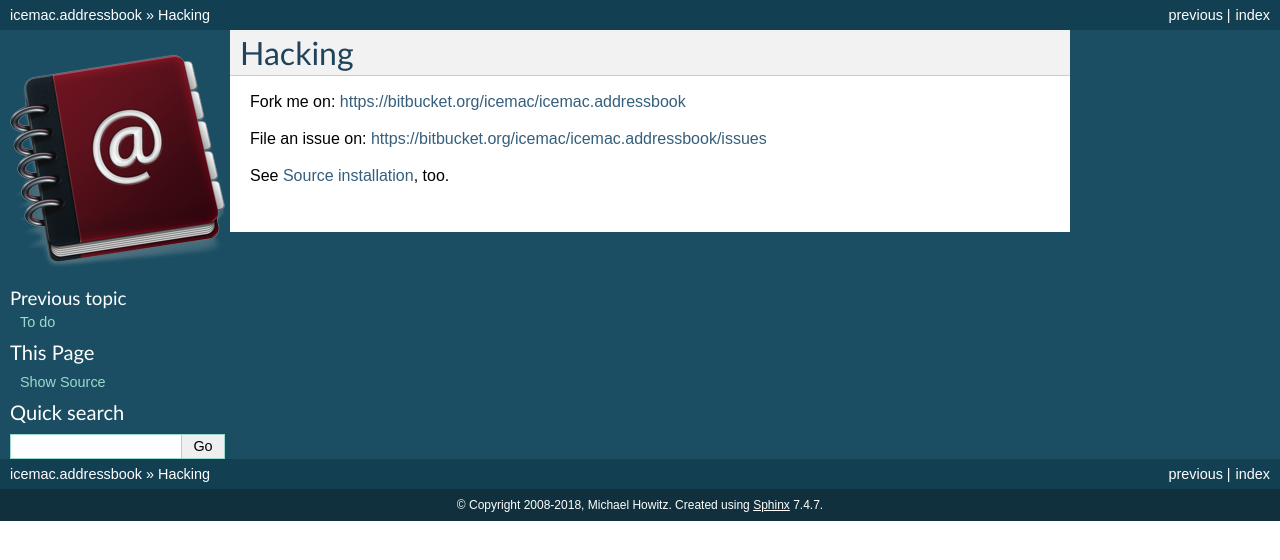
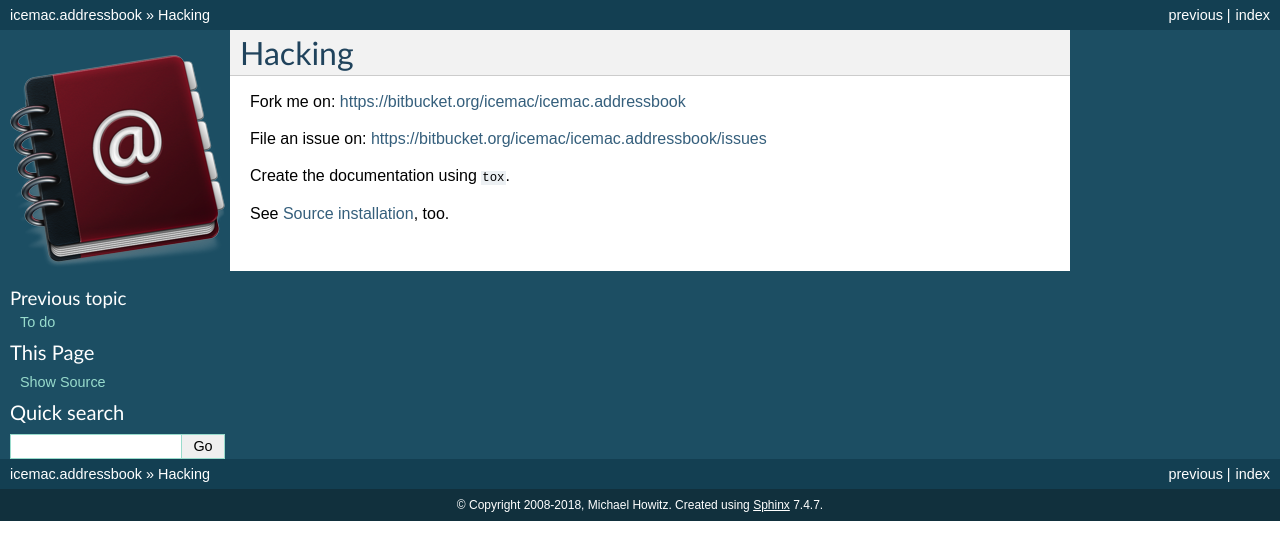
Before and after one commit to icemac/icemac.addressbook, a Sphinx documentation site: the page built from docs/hacking.rst, in a window 1280 px wide. Shown: the top 560 px of the page. Built offline with Sphinx 7.4.7, drawn with Linux system fonts in a browser that asks for light colours.

Commit message:
Hint about the documentation.

```diff
--- a/docs/hacking.rst
+++ b/docs/hacking.rst
@@ -6,4 +6,6 @@ Fork me on: https://bitbucket.org/icemac/icemac.addressbook
 
 File an issue on: https://bitbucket.org/icemac/icemac.addressbook/issues
 
+Create the documentation using ``tox``.
+
 See :ref:`source-installation`, too.
```
